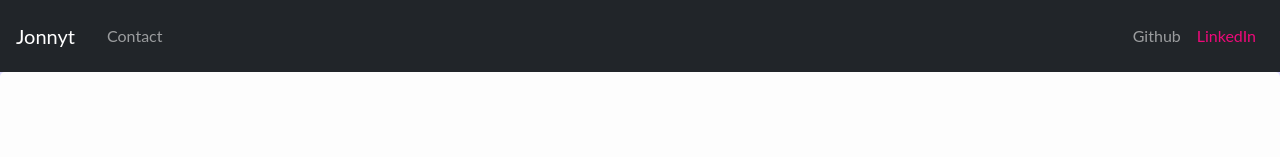
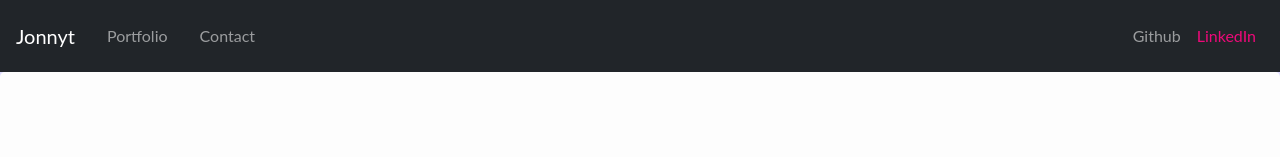
Before and after one commit to Jogwums/portfoliowebsite, a React (Create React App) app: page / in a window 1280 px wide. Shown: the top 157 px of the page. Built offline with nearby package versions, Linux system fonts and the light colour scheme.

Commit message:
disabled portfolio on navbar

```diff
--- a/src/components/Modal/ContactModal.js
+++ b/src/components/Modal/ContactModal.js
@@ -10,7 +10,7 @@ import Nav from 'react-bootstrap/Nav';
 // import ModalBody from 'react-bootstrap/ModalBody'
 // import ModalFooter from 'react-bootstrap/ModalFooter'
 
-const ContactModal = () => {
+const ContactModal = ({text}) => {
 
     const [lgShow, setLgShow] = useState(false);
 
@@ -18,7 +18,7 @@ const ContactModal = () => {
     return (
         <>
             <Nav.Link variant="dark" onClick={() => setLgShow(true)}>
-                Contact
+                {text}
             </Nav.Link>
         <Modal
             size="lg"
--- a/src/components/navbar/index.js
+++ b/src/components/navbar/index.js
@@ -12,7 +12,8 @@ const Navigation = () => {
         <Navbar.Brand href="/">Jonnyt</Navbar.Brand>
     <Nav className="mr-auto">
       {/* <Nav.Link href="/">Portfolio</Nav.Link> */}
-      <Nav.Link href="#"><ContactModal/></Nav.Link>
+      <Nav.Link href="#scroll" disabled ><ContactModal text={"Portfolio"} /></Nav.Link>
+      <Nav.Link href="#"><ContactModal text={"Contact"}/></Nav.Link>
     </Nav>
     <Nav className="ml-auto">
       <Nav.Link rel="noreferrer" target="_blank"
```
